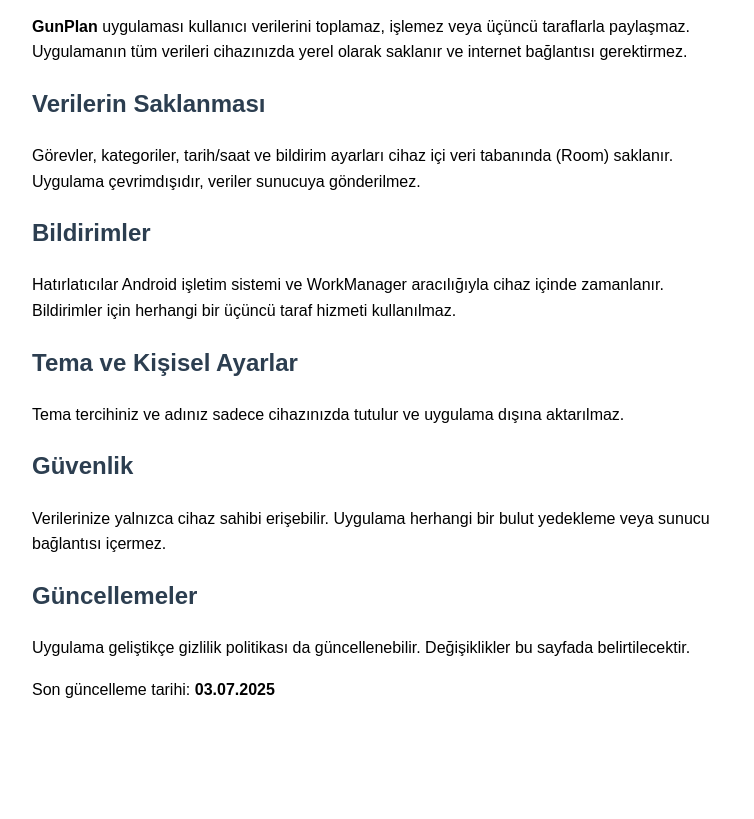
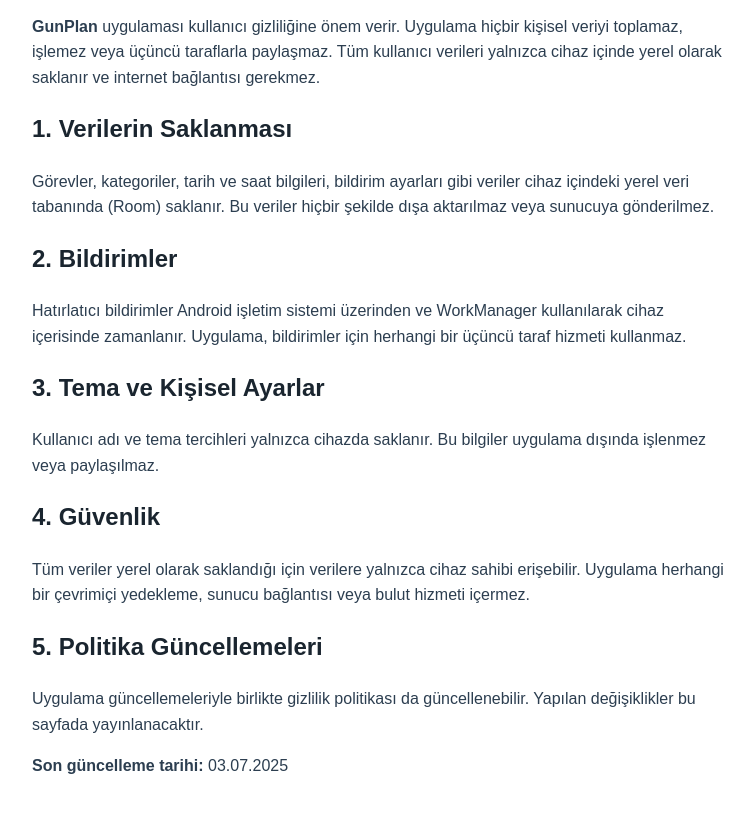
Before and after one commit to umit-demir/gunplan-privacy-policy, a plain HTML site: page index.html in a window 1280 px wide. Shown: the part 99-918 px from the top of the page, without its empty margins (258-1012 px from the left). Before the commit the page ends 841 px from the top, so only its background shows below. Drawn offline with Linux system fonts and the light colour scheme.

Commit message:
Add files via upload

```diff
--- a/index.html
+++ b/index.html
@@ -4,23 +4,39 @@
   <meta charset="UTF-8" />
   <title>GunPlan Gizlilik Politikası</title>
   <style>
-    body { font-family: Arial, sans-serif; max-width: 700px; margin: 40px auto; line-height: 1.6; padding: 0 10px; }
-    h1, h2 { color: #2c3e50; }
+    body {
+      font-family: Arial, sans-serif;
+      max-width: 700px;
+      margin: 40px auto;
+      line-height: 1.6;
+      padding: 0 10px;
+      color: #2c3e50;
+    }
+    h1, h2 {
+      color: #1a252f;
+    }
   </style>
 </head>
 <body>
   <h1>Gizlilik Politikası / Privacy Policy</h1>
-  <p><strong>GunPlan</strong> uygulaması kullanıcı verilerini toplamaz, işlemez veya üçüncü taraflarla paylaşmaz. Uygulamanın tüm verileri cihazınızda yerel olarak saklanır ve internet bağlantısı gerektirmez.</p>
-  <h2>Verilerin Saklanması</h2>
-  <p>Görevler, kategoriler, tarih/saat ve bildirim ayarları cihaz içi veri tabanında (Room) saklanır. Uygulama çevrimdışıdır, veriler sunucuya gönderilmez.</p>
-  <h2>Bildirimler</h2>
-  <p>Hatırlatıcılar Android işletim sistemi ve WorkManager aracılığıyla cihaz içinde zamanlanır. Bildirimler için herhangi bir üçüncü taraf hizmeti kullanılmaz.</p>
-  <h2>Tema ve Kişisel Ayarlar</h2>
-  <p>Tema tercihiniz ve adınız sadece cihazınızda tutulur ve uygulama dışına aktarılmaz.</p>
-  <h2>Güvenlik</h2>
-  <p>Verilerinize yalnızca cihaz sahibi erişebilir. Uygulama herhangi bir bulut yedekleme veya sunucu bağlantısı içermez.</p>
-  <h2>Güncellemeler</h2>
-  <p>Uygulama geliştikçe gizlilik politikası da güncellenebilir. Değişiklikler bu sayfada belirtilecektir.</p>
-  <p>Son güncelleme tarihi: <strong>03.07.2025</strong></p>
+
+  <p><strong>GunPlan</strong> uygulaması kullanıcı gizliliğine önem verir. Uygulama hiçbir kişisel veriyi toplamaz, işlemez veya üçüncü taraflarla paylaşmaz. Tüm kullanıcı verileri yalnızca cihaz içinde yerel olarak saklanır ve internet bağlantısı gerekmez.</p>
+
+  <h2>1. Verilerin Saklanması</h2>
+  <p>Görevler, kategoriler, tarih ve saat bilgileri, bildirim ayarları gibi veriler cihaz içindeki yerel veri tabanında (Room) saklanır. Bu veriler hiçbir şekilde dışa aktarılmaz veya sunucuya gönderilmez.</p>
+
+  <h2>2. Bildirimler</h2>
+  <p>Hatırlatıcı bildirimler Android işletim sistemi üzerinden ve WorkManager kullanılarak cihaz içerisinde zamanlanır. Uygulama, bildirimler için herhangi bir üçüncü taraf hizmeti kullanmaz.</p>
+
+  <h2>3. Tema ve Kişisel Ayarlar</h2>
+  <p>Kullanıcı adı ve tema tercihleri yalnızca cihazda saklanır. Bu bilgiler uygulama dışında işlenmez veya paylaşılmaz.</p>
+
+  <h2>4. Güvenlik</h2>
+  <p>Tüm veriler yerel olarak saklandığı için verilere yalnızca cihaz sahibi erişebilir. Uygulama herhangi bir çevrimiçi yedekleme, sunucu bağlantısı veya bulut hizmeti içermez.</p>
+
+  <h2>5. Politika Güncellemeleri</h2>
+  <p>Uygulama güncellemeleriyle birlikte gizlilik politikası da güncellenebilir. Yapılan değişiklikler bu sayfada yayınlanacaktır.</p>
+
+  <p><strong>Son güncelleme tarihi:</strong> 03.07.2025</p>
 </body>
 </html>
```
